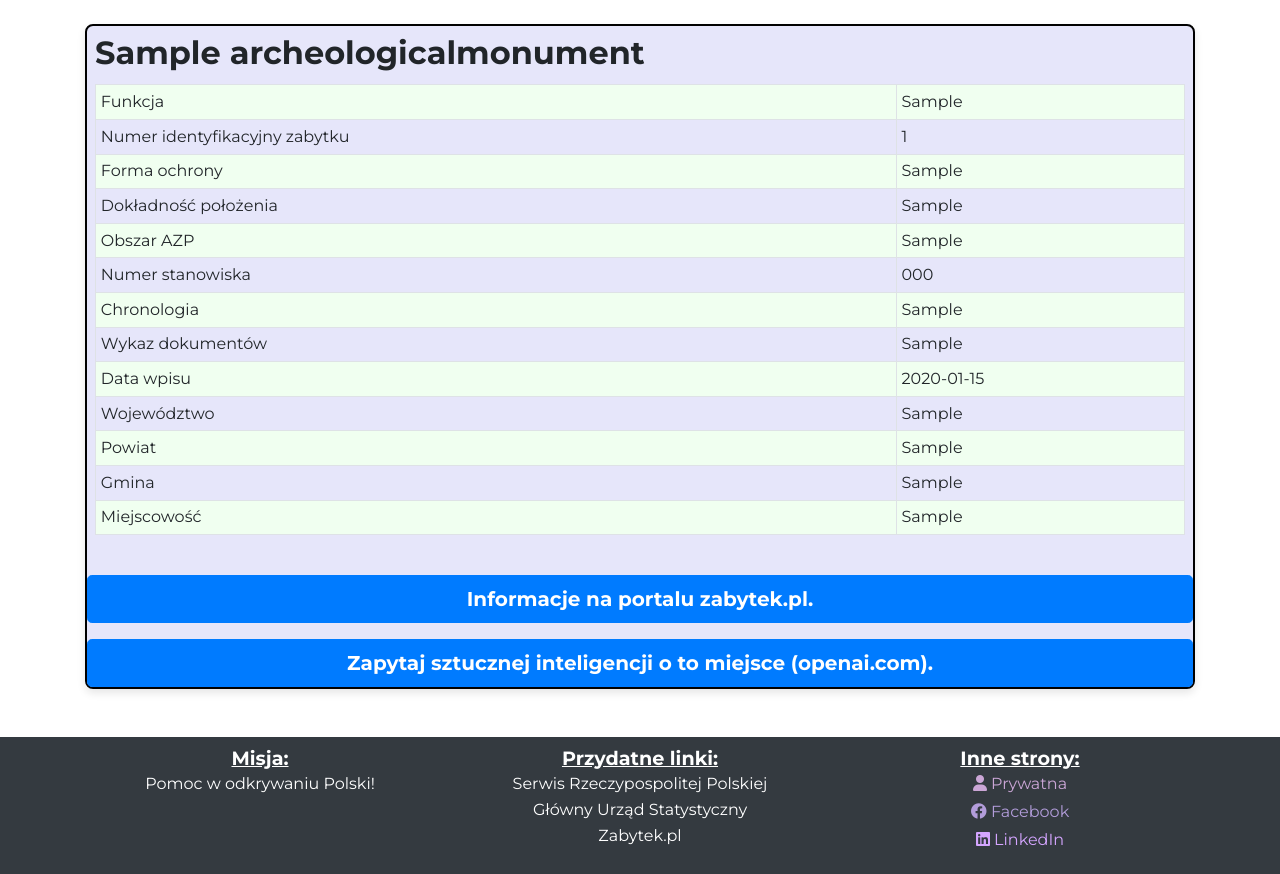
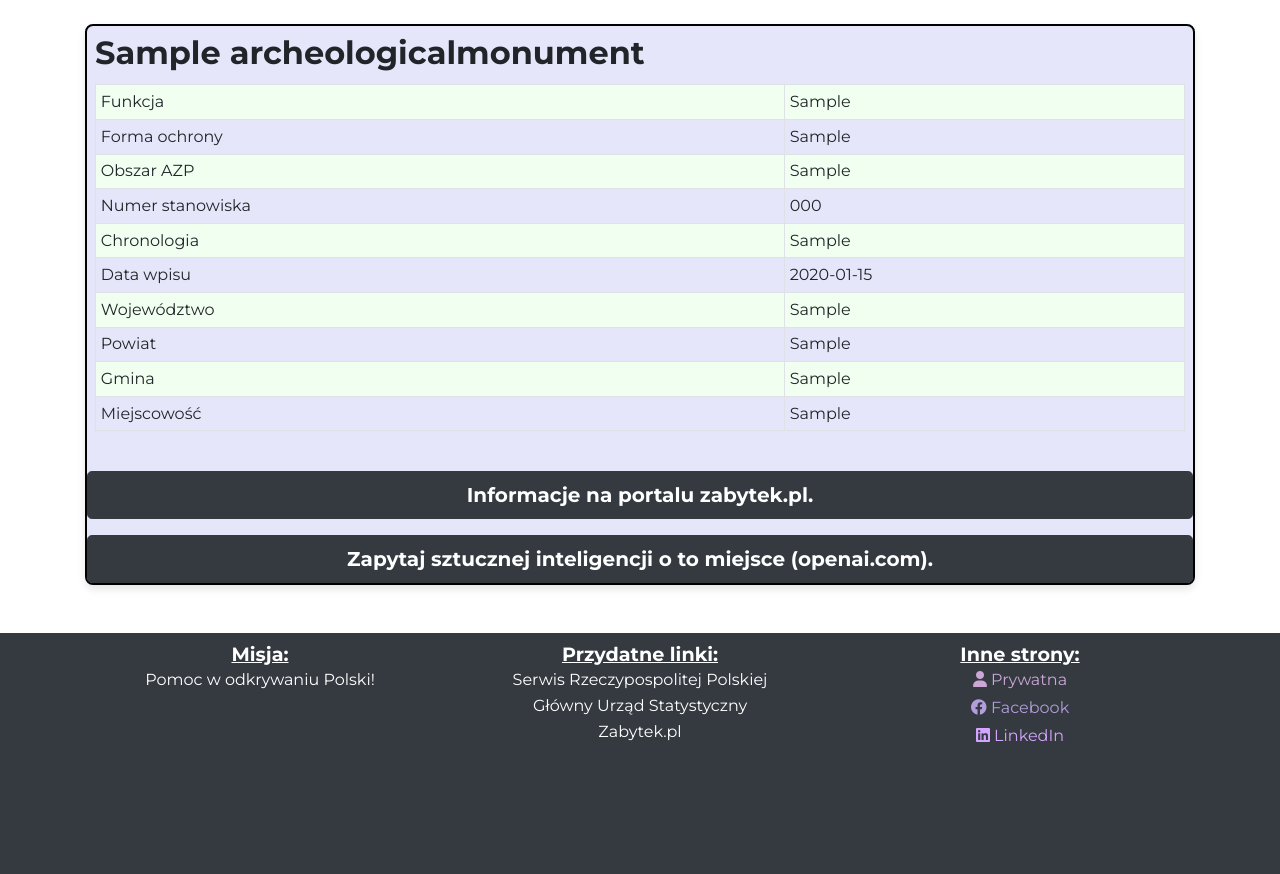
Before and after one commit to DanielPalacz/DjangoPolishnessApp, a Django app: page /monument/archeo/1/ in a window 1280 px wide. Shown: the part 96-970 px from the top of the page. After the commit the page ends 838 px from the top, so only its background shows below. Run offline with Django 5.2, Linux system fonts and the light colour scheme; tables that the repository leaves empty hold one stand-in row (values such as "Sample post"); parts of the project's set-up code (start-up, migrations or seed data) failed here and were passed over.

Commit message:
refactores html templates

```diff
--- a/polishness/templates/polishness/monument_single_archeo.html
+++ b/polishness/templates/polishness/monument_single_archeo.html
@@ -51,34 +51,34 @@ poznajmypolske.pl
                                 <td class="fw-bold text-end">Funkcja</td>
                                 <td>{{ monument.function }}</td>
                             </tr>
-                            <tr>
-                                <td class="fw-bold text-end">Numer identyfikacyjny zabytku</td>
-                                <td>{{ monument.library_id }}</td>
-                            </tr>
+<!--                            <tr>-->
+<!--                                <td class="fw-bold text-end">Numer identyfikacyjny zabytku</td>-->
+<!--                                <td>{{ monument.library_id }}</td>-->
+<!--                            </tr>-->
                             <tr>
                                 <td class="fw-bold text-end">Forma ochrony</td>
                                 <td>{{ monument.security_form }}</td>
                             </tr>
-                            <tr>
-                                <td class="fw-bold text-end">Dokładność położenia</td>
-                                <td>{{ monument.location_accuracy }}</td>
-                            </tr>
+<!--                            <tr>-->
+<!--                                <td class="fw-bold text-end">Dokładność położenia</td>-->
+<!--                                <td>{{ monument.location_accuracy }}</td>-->
+<!--                            </tr>-->
                             <tr>
                                 <td class="fw-bold text-end">Obszar AZP</td>
-                                <td>{{ monument.field_azp }}</td>
+                                <td>{% if monument.field_azp == "nan" %}-{% else %}{{ monument.field_azp }}{% endif %}</td>
                             </tr>
                             <tr>
                                 <td class="fw-bold text-end">Numer stanowiska</td>
-                                <td>{{ monument.position_area_number }}</td>
+                                <td>{% if monument.position_area_number == "nan" %}-{% else %}{{ monument.position_area_number }}{% endif %}</td>
                             </tr>
                             <tr>
                                 <td class="fw-bold text-end">Chronologia</td>
                                 <td>{{ monument.chronology }}</td>
                             </tr>
-                            <tr>
-                                <td class="fw-bold text-end">Wykaz dokumentów</td>
-                                <td>{{ monument.documents }}</td>
-                            </tr>
+<!--                            <tr>-->
+<!--                                <td class="fw-bold text-end">Wykaz dokumentów</td>-->
+<!--                                <td>{{ monument.documents }}</td>-->
+<!--                            </tr>-->
                             <tr>
                                 <td class="fw-bold text-end">Data wpisu</td>
                                 <td>{{ monument.registration_date }}</td>
@@ -105,8 +105,8 @@ poznajmypolske.pl
 
             </div>
             <!-- Button with call-to-action -->
-                <a href="https://zabytek.pl/pl/obiekty/zabytek?inspire_id={{monument.library_id}}&rejestr=rejestr-zabytk%C3%B3w" class="btn btn-primary btn-lg mt-3" style="font-weight: bold; text-align: center;">Informacje na portalu zabytek.pl.</a>
-                <a href="{% url 'polishness:monument_archeo_single_ai' monument.id %}" class="btn btn-primary btn-lg mt-3" style="font-weight: bold; text-align: center;">Zapytaj sztucznej inteligencji o to miejsce (openai.com).</a>
+                <a href="https://zabytek.pl/pl/obiekty/zabytek?inspire_id={{monument.library_id}}&rejestr=rejestr-zabytk%C3%B3w" class="btn btn-dark btn-lg mt-3" style="font-weight: bold; text-align: center;">Informacje na portalu zabytek.pl.</a>
+                <a href="{% url 'polishness:monument_archeo_single_ai' monument.id %}" class="btn btn-dark btn-lg mt-3" style="font-weight: bold; text-align: center;">Zapytaj sztucznej inteligencji o to miejsce (openai.com).</a>
         </div>
     </div>
 </div>
```
Also changed, not shown: polishness/templates/polishness/monument_single.html (+18 -5 lines).
